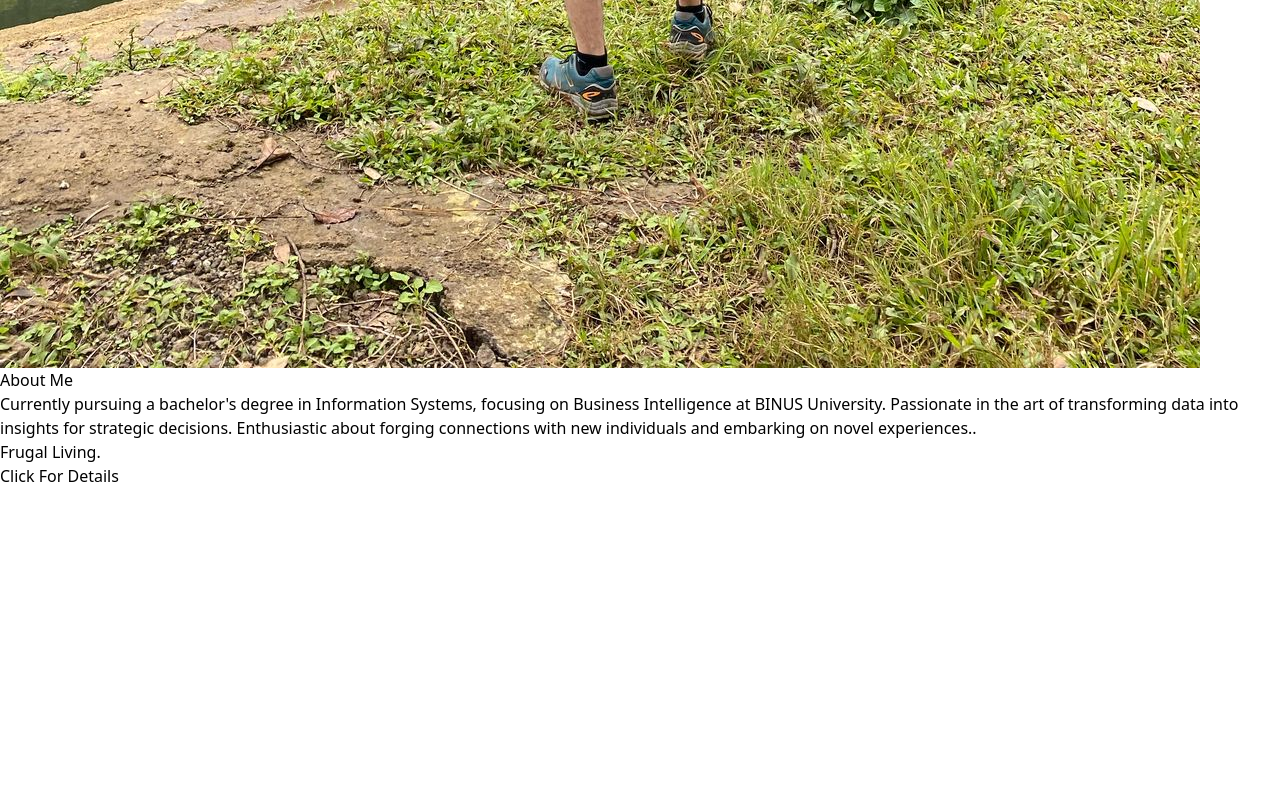
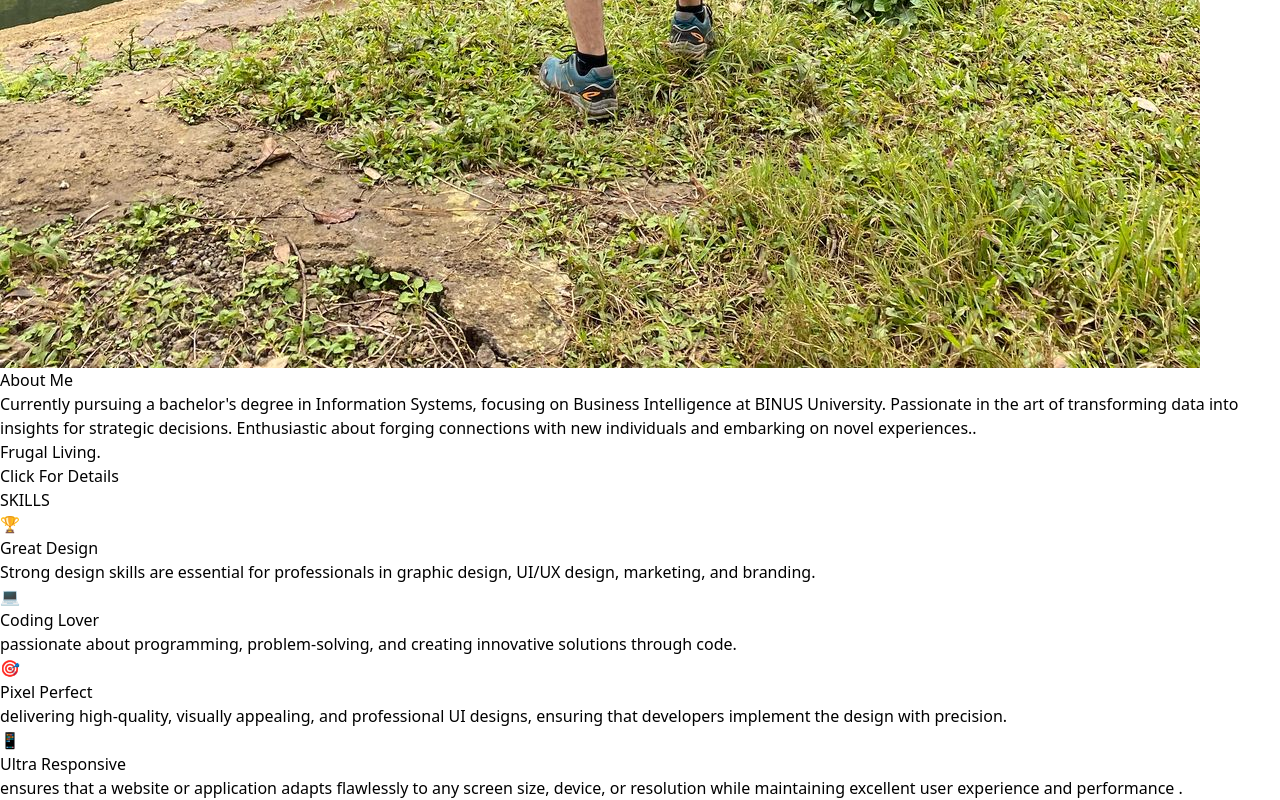
Before and after one commit to rikodemus/porto, a React (Vite) app: page / in a window 1280 px wide. Shown: the part 1424-2224 px from the top of the page. Before the commit the page ends 1912 px from the top, so only its background shows below. Built offline with nearby package versions, Linux system fonts and the light colour scheme.

Commit message:
modified:   src/components/Home.jsx

```diff
--- a/src/components/Home.jsx
+++ b/src/components/Home.jsx
@@ -5,7 +5,7 @@ const Home = () => {
   return (
     <div>
       <nav className="flex ml-10 justify-between items-center p-4 bg-white border-gray-200">
-        <div className="text-3xl font-bold ">Portofolio</div>
+        <div className="text-3xl font-bold border-4 border-black">Portofolio</div>
         <ul className="flex space-x-6 mr-10">
           <li><a href="#product" className="text-gray-800 hover:text-gray-600">Profile</a></li>
           <li><a href="#lifestyle" className="text-gray-800 hover:text-gray-600">Projects</a></li>
@@ -13,7 +13,7 @@ const Home = () => {
         </ul>
       </nav>
 
-      <section className="relative bg-cover bg-center h-screen mx-14 rounded-xl" style={{ backgroundImage: `url(${backgroundImage})` }}>
+      <section className="relative bg-cover bg-center h-screen mx-14 rounded-xl border-4 border-white" style={{ backgroundImage: `url(${backgroundImage})` }}>
         <div className="absolute inset-0 bg-black opacity-50 rounded-lg"></div>
         <div className="relative z-10 flex flex-col items-center justify-center h-full text-white text-center">
           <h1 className="text-6xl font-bold">Portofolio</h1>
@@ -24,17 +24,47 @@ const Home = () => {
         </div>
       </section>
 
-      <section className="py-16 bg-white">
+      <section className="py-12 bg-white border my-10 radius-lg">
         <div className="container mx-auto px-4">
           <div className="flex flex-wrap -mx-4">
-            <div className="w-full md:w-2/3 px-4">
-              <img src={backgroundImage} alt="Interior" className="rounded-lg shadow-lg" />
+            <div className="w-full md:w-1/2 px-4">
+              <img src={backgroundImage} alt="Interior" className="rounded-lg border-4 border-black shadow-lg" />
             </div>
             <div className="w-full md:w-1/3 px-4 flex flex-col justify-center">
-              <h2 className="text-4xl font-bold mb-4">About Me</h2>
+              <h2 className="text-4xl font-bold mb-4 border-4 border-black">About Me</h2>
               <p className="text-gray-700 mb-4">Currently pursuing a bachelor's degree in Information Systems, focusing on Business Intelligence at BINUS University. Passionate in the art of transforming data into insights for strategic decisions. Enthusiastic about forging connections with new individuals and embarking on novel experiences..</p>
               <p className="text-gray-700 mb-4">Frugal Living.</p>
               <button className="mt-6 px-6 py-3 bg-black text-white font-semibold rounded">Click For Details</button>
+            </div>
+          </div>
+        </div>
+      </section>
+
+      <section className="py-12 bg-gray-100">
+        <div>
+            <h2 className="text-4xl font-bold text-center mb-5">SKILLS</h2>
+        </div>
+        <div className="container mx-auto px-4">
+          <div className="flex flex-wrap justify-center -mx-4">
+            <div className="w-full md:w-1/4 px-4 text-center">
+              <div className="text-4xl mb-4">🏆</div>
+              <h3 className="text-xl font-bold mb-2">Great Design</h3>
+              <p className="text-gray-600">Strong design skills are essential for professionals in graphic design, UI/UX design, marketing, and branding.</p>
+            </div>
+            <div className="w-full md:w-1/4 px-4 text-center">
+              <div className="text-4xl mb-4">💻</div>
+              <h3 className="text-xl font-bold mb-2">Coding Lover</h3>
+              <p className="text-gray-600">passionate about programming, problem-solving, and creating innovative solutions through code.</p>
+            </div>
+            <div className="w-full md:w-1/4 px-4 text-center">
+              <div className="text-4xl mb-4">🎯</div>
+              <h3 className="text-xl font-bold mb-2">Pixel Perfect</h3>
+              <p className="text-gray-600">delivering high-quality, visually appealing, and professional UI designs, ensuring that developers implement the design with precision.</p>
+            </div>
+            <div className="w-full md:w-1/4 px-4 text-center">
+              <div className="text-4xl mb-4">📱</div>
+              <h3 className="text-xl font-bold mb-2">Ultra Responsive</h3>
+              <p className="text-gray-600">ensures that a website or application adapts flawlessly to any screen size, device, or resolution while maintaining excellent user experience and performance    .</p>
             </div>
           </div>
         </div>
```
